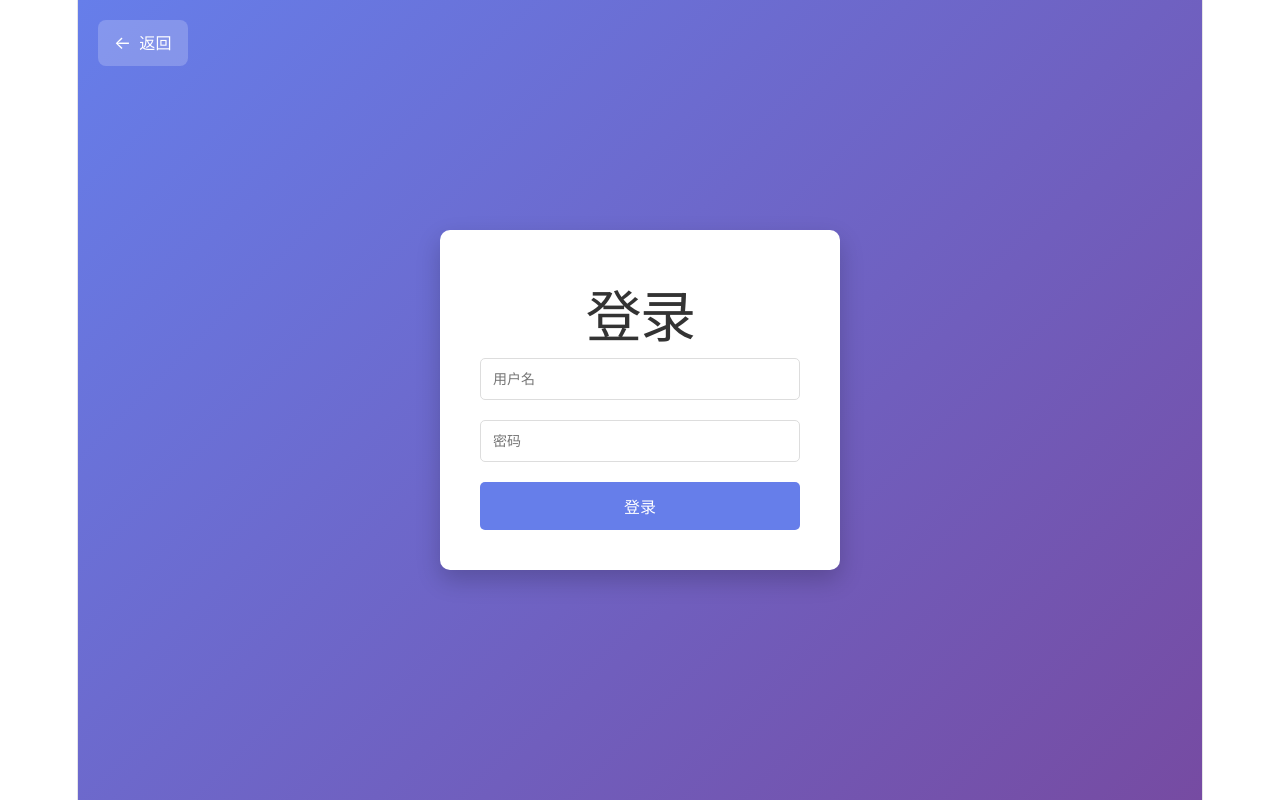
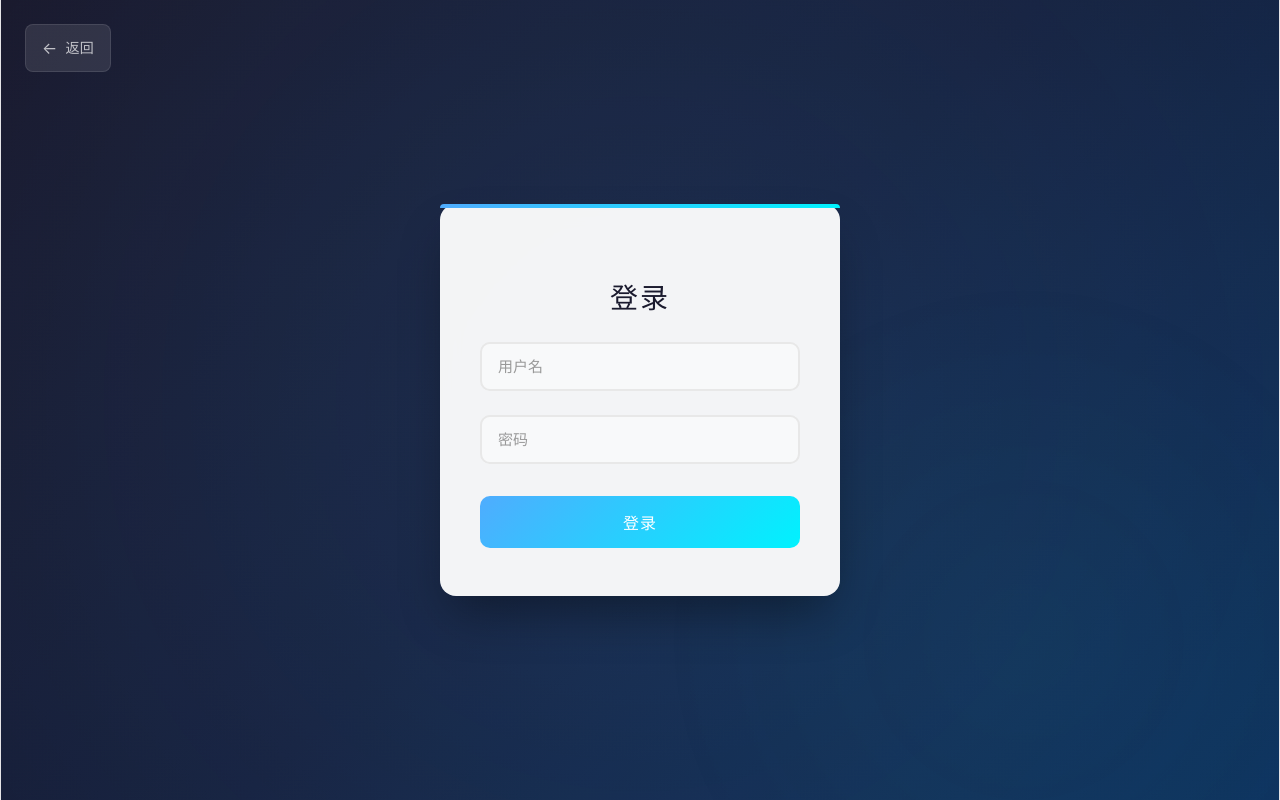
Before and after one commit to ruiyunli/InfrastructurePlatform, a Vue app in the folder 03-VUE/frontend/: page /login in a window 1280 px wide. Built offline with nearby package versions, Linux system fonts and the light colour scheme.

Commit message:
更改来源：前端功能调试 更改内容：界面显示美化，支持全屏

```diff
--- a/03-VUE/frontend/src/App.vue
+++ b/03-VUE/frontend/src/App.vue
@@ -21,7 +21,18 @@ onMounted(() => {
   box-sizing: border-box;
 }
 
+html, body {
+  width: 100%;
+  height: 100%;
+  overflow-x: hidden;
+}
+
 body {
   font-family: -apple-system, BlinkMacSystemFont, 'Segoe UI', Roboto, 'Helvetica Neue', Arial, sans-serif;
 }
+
+#app {
+  width: 100%;
+  height: 100%;
+}
 </style>
--- a/03-VUE/frontend/src/views/HomePage.vue
+++ b/03-VUE/frontend/src/views/HomePage.vue
@@ -114,18 +114,34 @@ onMounted(() => {
 <style scoped>
 .home-page {
   min-height: 100vh;
+  height: 100vh;
   background-size: cover;
   background-position: center;
   background-repeat: no-repeat;
   display: flex;
   flex-direction: column;
+  position: relative;
+}
+
+/* 暗色遮罩层 */
+.home-page::before {
+  content: '';
+  position: absolute;
+  top: 0;
+  left: 0;
+  right: 0;
+  bottom: 0;
+  background: rgba(0, 0, 0, 0.3);
+  z-index: 1;
 }
 
 .header {
-  padding: 20px;
+  padding: 24px 32px;
   display: flex;
   justify-content: flex-end;
   align-items: center;
+  position: relative;
+  z-index: 10;
 }
 
 .user-dropdown {
@@ -135,54 +151,92 @@ onMounted(() => {
 .user-btn {
   display: flex;
   align-items: center;
-  gap: 8px;
-  padding: 8px 16px;
-  background: rgba(255, 255, 255, 0.9);
-  color: #333;
+  gap: 10px;
+  padding: 10px 20px;
+  background: rgba(255, 255, 255, 0.95);
+  color: #1a1a2e;
   border: none;
-  border-radius: 4px;
+  border-radius: 25px;
   font-size: 14px;
+  font-weight: 500;
   cursor: pointer;
   transition: all 0.3s;
+  box-shadow: 0 2px 10px rgba(0, 0, 0, 0.1);
 }
 
 .user-btn:hover {
   background: white;
+  transform: translateY(-2px);
+  box-shadow: 0 4px 15px rgba(0, 0, 0, 0.2);
 }
 
 .arrow {
   font-size: 10px;
   color: #666;
+  transition: transform 0.3s;
+}
+
+.user-dropdown:hover .arrow {
+  transform: rotate(180deg);
 }
 
 .dropdown-menu {
   position: absolute;
-  top: 100%;
+  top: calc(100% + 8px);
   right: 0;
-  margin-top: 8px;
   background: white;
-  border-radius: 4px;
-  box-shadow: 0 2px 8px rgba(0, 0, 0, 0.15);
+  border-radius: 12px;
+  box-shadow: 0 10px 30px rgba(0, 0, 0, 0.15);
   overflow: hidden;
   z-index: 100;
-  min-width: 120px;
+  min-width: 140px;
+  opacity: 0;
+  visibility: hidden;
+  transform: translateY(-10px);
+  transition: all 0.3s;
+}
+
+.user-dropdown:hover .dropdown-menu,
+.dropdown-menu:hover {
+  opacity: 1;
+  visibility: visible;
+  transform: translateY(0);
 }
 
 .dropdown-item {
   width: 100%;
-  padding: 10px 16px;
+  padding: 12px 20px;
   background: none;
   border: none;
   text-align: left;
   cursor: pointer;
   font-size: 14px;
   color: #333;
-  transition: background 0.2s;
+  transition: all 0.2s;
 }
 
 .dropdown-item:hover {
-  background: #f5f5f5;
-  color: #e74c3c;
+  background: linear-gradient(135deg, #ff6b6b 0%, #ee5a5a 100%);
+  color: white;
+}
+
+.login-btn {
+  padding: 10px 24px;
+  background: rgba(255, 255, 255, 0.95);
+  color: #1a1a2e;
+  border: none;
+  border-radius: 25px;
+  font-size: 14px;
+  font-weight: 500;
+  cursor: pointer;
+  transition: all 0.3s;
+  box-shadow: 0 2px 10px rgba(0, 0, 0, 0.1);
+}
+
+.login-btn:hover {
+  background: white;
+  transform: translateY(-2px);
+  box-shadow: 0 4px 15px rgba(0, 0, 0, 0.2);
 }
 
 .content {
@@ -191,33 +245,37 @@ onMounted(() => {
   justify-content: center;
   align-items: center;
   padding: 20px;
+  position: relative;
+  z-index: 10;
 }
 
 .search-container {
   width: 100%;
-  max-width: 600px;
+  max-width: 680px;
   position: relative;
 }
 
 .search-box {
   width: 100%;
-  padding: 16px 20px;
+  padding: 20px 28px;
   font-size: 18px;
   border: none;
-  border-radius: 24px;
-  background: white;
-  box-shadow: 0 2px 8px rgba(0, 0, 0, 0.2);
+  border-radius: 50px;
+  background: rgba(255, 255, 255, 0.95);
+  box-shadow: 0 4px 20px rgba(0, 0, 0, 0.15);
   cursor: pointer;
   transition: all 0.3s;
 }
 
 .search-box:hover {
-  box-shadow: 0 4px 12px rgba(0, 0, 0, 0.3);
+  box-shadow: 0 6px 30px rgba(0, 0, 0, 0.25);
+  transform: scale(1.01);
 }
 
 .search-box:focus {
   outline: none;
-  box-shadow: 0 6px 16px rgba(0, 0, 0, 0.4);
+  box-shadow: 0 8px 40px rgba(0, 0, 0, 0.3);
+  transform: scale(1.02);
 }
 
 .egg-message {
@@ -225,14 +283,16 @@ onMounted(() => {
   top: 100%;
   left: 50%;
   transform: translateX(-50%);
-  margin-top: 20px;
-  padding: 15px 30px;
-  background: linear-gradient(135deg, #667eea 0%, #764ba2 100%);
+  margin-top: 24px;
+  padding: 18px 36px;
+  background: linear-gradient(135deg, #4facfe 0%, #00f2fe 100%);
   color: white;
-  border-radius: 10px;
+  border-radius: 16px;
   font-size: 16px;
+  font-weight: 500;
   animation: fadeIn 0.3s;
   white-space: nowrap;
+  box-shadow: 0 10px 30px rgba(79, 172, 254, 0.4);
 }
 
 @keyframes fadeIn {
--- a/03-VUE/frontend/src/views/LoginPage.vue
+++ b/03-VUE/frontend/src/views/LoginPage.vue
@@ -77,87 +77,167 @@ const handleCancel = () => {
   justify-content: center;
   align-items: center;
   min-height: 100vh;
-  background: linear-gradient(135deg, #667eea 0%, #764ba2 100%);
+  background: linear-gradient(135deg, #1a1a2e 0%, #16213e 50%, #0f3460 100%);
   position: relative;
+  overflow: hidden;
+}
+
+/* 背景装饰 */
+.login-container::before {
+  content: '';
+  position: absolute;
+  top: -50%;
+  left: -50%;
+  width: 200%;
+  height: 200%;
+  background: radial-gradient(circle, rgba(79, 172, 254, 0.1) 0%, transparent 50%);
+  animation: rotateBg 20s linear infinite;
+}
+
+.login-container::after {
+  content: '';
+  position: absolute;
+  bottom: -30%;
+  right: -30%;
+  width: 100%;
+  height: 100%;
+  background: radial-gradient(circle, rgba(0, 206, 201, 0.08) 0%, transparent 50%);
+  animation: pulseBg 8s ease-in-out infinite;
+}
+
+@keyframes rotateBg {
+  from { transform: rotate(0deg); }
+  to { transform: rotate(360deg); }
+}
+
+@keyframes pulseBg {
+  0%, 100% { transform: scale(1); opacity: 0.5; }
+  50% { transform: scale(1.1); opacity: 0.8; }
 }
 
 .back-btn {
   position: absolute;
-  top: 20px;
-  left: 20px;
+  top: 24px;
+  left: 24px;
   display: flex;
   align-items: center;
   gap: 8px;
-  color: white;
-  font-size: 16px;
+  color: rgba(255, 255, 255, 0.7);
+  font-size: 14px;
   cursor: pointer;
   padding: 10px 16px;
   border-radius: 8px;
-  background: rgba(255, 255, 255, 0.2);
-  transition: background 0.3s;
+  background: rgba(255, 255, 255, 0.1);
+  border: 1px solid rgba(255, 255, 255, 0.1);
+  transition: all 0.3s;
+  z-index: 10;
 }
 
 .back-btn:hover {
-  background: rgba(255, 255, 255, 0.3);
+  background: rgba(255, 255, 255, 0.15);
+  color: white;
+  transform: translateX(-4px);
 }
 
 .back-icon {
-  font-size: 18px;
+  font-size: 16px;
+  transition: transform 0.3s;
+}
+
+.back-btn:hover .back-icon {
+  transform: translateX(-4px);
 }
 
 .login-box {
-  background: white;
-  padding: 40px;
-  border-radius: 10px;
-  box-shadow: 0 10px 25px rgba(0, 0, 0, 0.2);
+  background: rgba(255, 255, 255, 0.95);
+  padding: 48px 40px;
+  border-radius: 16px;
+  box-shadow: 0 25px 50px -12px rgba(0, 0, 0, 0.4);
   width: 100%;
   max-width: 400px;
+  position: relative;
+  z-index: 10;
+  backdrop-filter: blur(10px);
+}
+
+.login-box::before {
+  content: '';
+  position: absolute;
+  top: 0;
+  left: 0;
+  right: 0;
+  height: 4px;
+  background: linear-gradient(90deg, #4facfe 0%, #00f2fe 100%);
+  border-radius: 16px 16px 0 0;
 }
 
 h1 {
   text-align: center;
-  margin-bottom: 30px;
-  color: #333;
+  margin-bottom: 32px;
+  color: #1a1a2e;
+  font-size: 28px;
+  font-weight: 600;
+  letter-spacing: 2px;
 }
 
 .form-group {
-  margin-bottom: 20px;
+  margin-bottom: 24px;
 }
 
 input {
   width: 100%;
-  padding: 12px;
-  border: 1px solid #ddd;
-  border-radius: 5px;
-  font-size: 14px;
+  padding: 14px 16px;
+  border: 2px solid #e8e8e8;
+  border-radius: 10px;
+  font-size: 15px;
   box-sizing: border-box;
+  transition: all 0.3s;
+  background: #f8f9fa;
 }
 
 input:focus {
   outline: none;
-  border-color: #667eea;
+  border-color: #4facfe;
+  background: white;
+  box-shadow: 0 0 0 4px rgba(79, 172, 254, 0.15);
+}
+
+input::placeholder {
+  color: #999;
 }
 
 .error-message {
   color: #e74c3c;
-  font-size: 14px;
-  margin-bottom: 15px;
+  font-size: 13px;
+  margin-bottom: 20px;
   text-align: center;
+  padding: 10px;
+  background: rgba(231, 76, 60, 0.1);
+  border-radius: 8px;
+  border: 1px solid rgba(231, 76, 60, 0.2);
 }
 
 .login-button {
   width: 100%;
-  padding: 12px;
-  background: #667eea;
+  padding: 14px;
+  background: linear-gradient(135deg, #4facfe 0%, #00f2fe 100%);
   color: white;
   border: none;
-  border-radius: 5px;
+  border-radius: 10px;
   font-size: 16px;
+  font-weight: 600;
   cursor: pointer;
-  transition: background 0.3s;
+  transition: all 0.3s;
+  letter-spacing: 1px;
+  margin-top: 8px;
 }
 
 .login-button:hover {
-  background: #5568d3;
+  transform: translateY(-2px);
+  box-shadow: 0 8px 20px rgba(79, 172, 254, 0.4);
+}
+
+.login-button:active {
+  transform: translateY(0);
 }
 </style>
```
